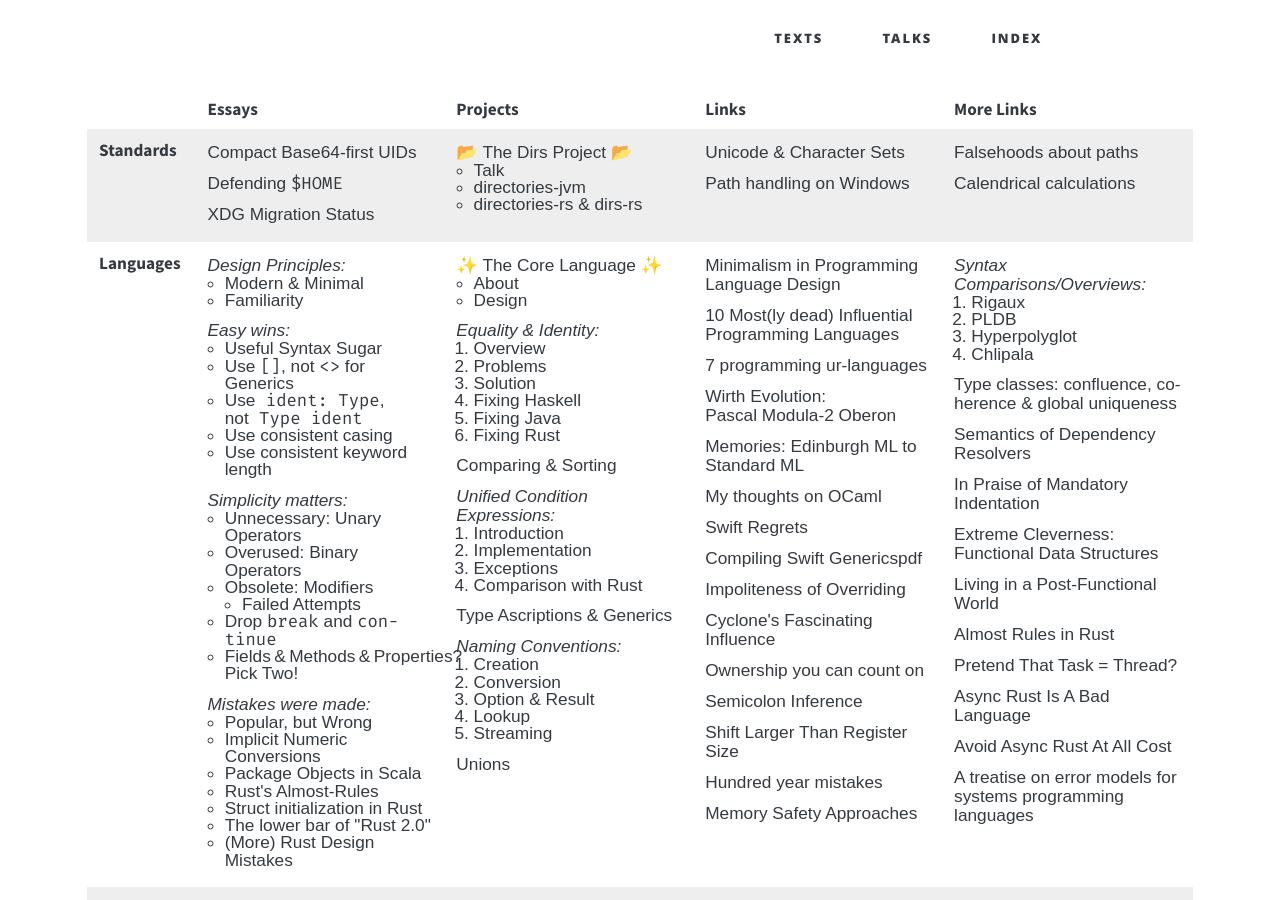
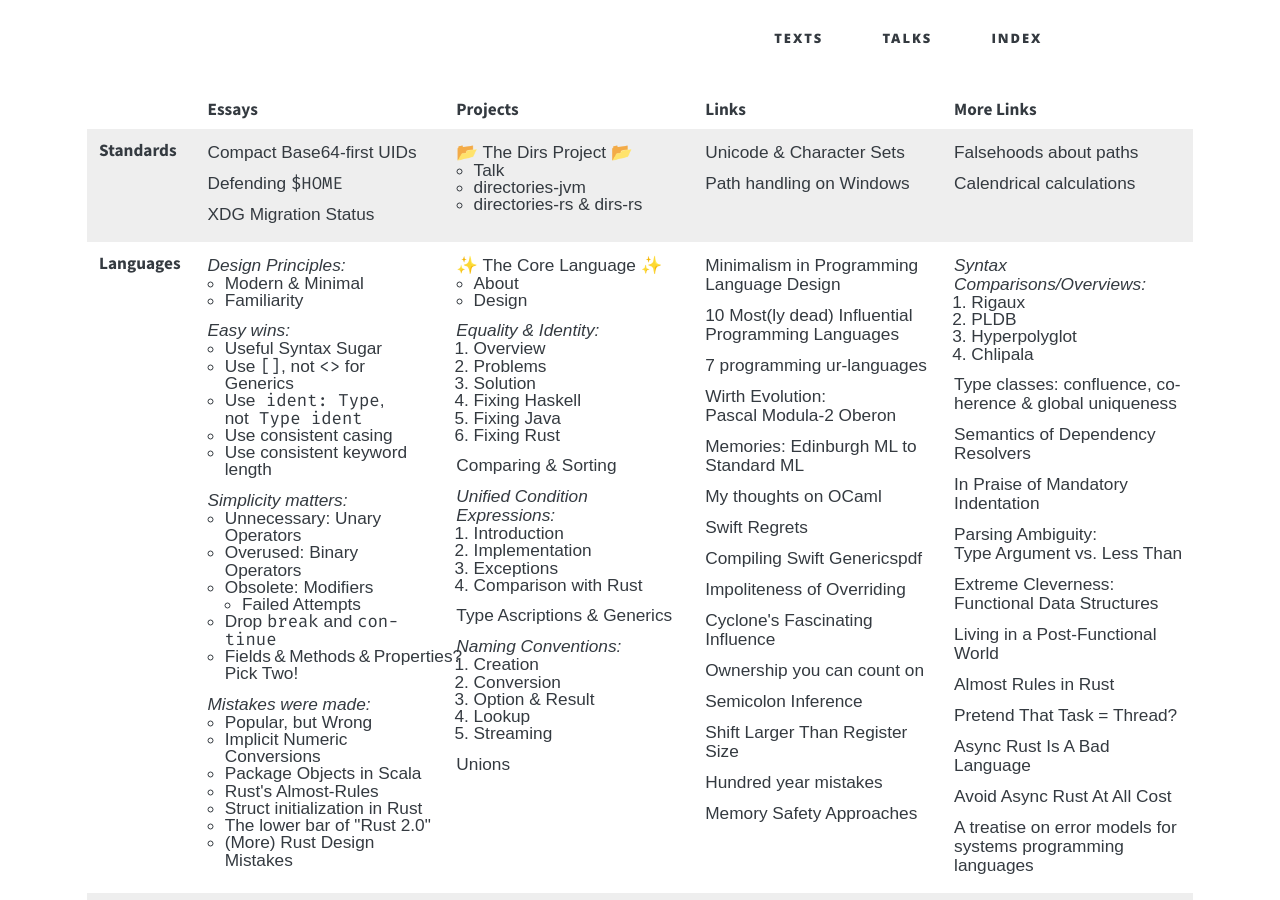
Before and after one commit to soc/soc.me, a Jekyll site: the page built from index.md, in a window 1280 px wide and 900 px high. Built offline with Jekyll 4.4.1, drawn with Linux system fonts in a browser that asks for light colours; some web fonts are replaced.

Commit message:
add link "Parsing Ambiguity: Type Argument v. Less Than" to index

```diff
--- a/index.md
+++ b/index.md
@@ -147,6 +147,7 @@ navigation: true
       <div><a href="http://blog.ezyang.com/2014/07/type-classes-confluence-coherence-global-uniqueness/">Type classes: confluence, coherence & global uniqueness</a></div>
       <div><a href="https://eed3si9n.com/dependency-resolver-semantics">Semantics of Dependency Resolvers</a></div>
       <div><a href="https://okasaki.blogspot.com/2008/02/in-praise-of-mandatory-indentation-for.html">In Praise of Mandatory Indentation</a></div>
+      <div><a href="https://keleshev.com/parsing-ambiguity-type-argument-v-less-than">Parsing Ambiguity:<br/>Type Argument vs. Less Than</a></div>
       <div><a href="https://www.youtube.com/watch?v=pNhBQJN44YQ">Extreme Cleverness:<br/>Functional Data Structures</a></div>
       <div><a href="https://www.youtube.com/watch?v=8OJ_-L1QcDw" class="compact">Living in a Post-Functional World</a></div>
       <div><a href="https://matklad.github.io/2022/07/10/almost-rules.html">Almost Rules in Rust</a></div>
```
